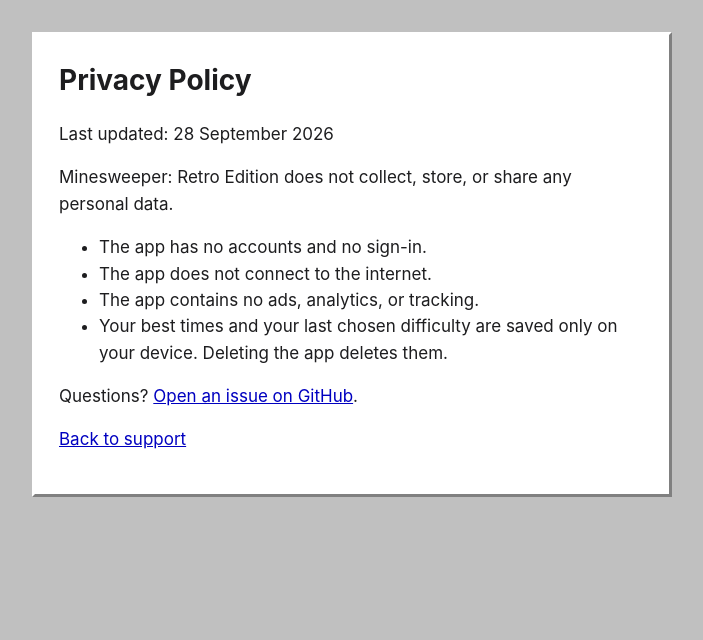
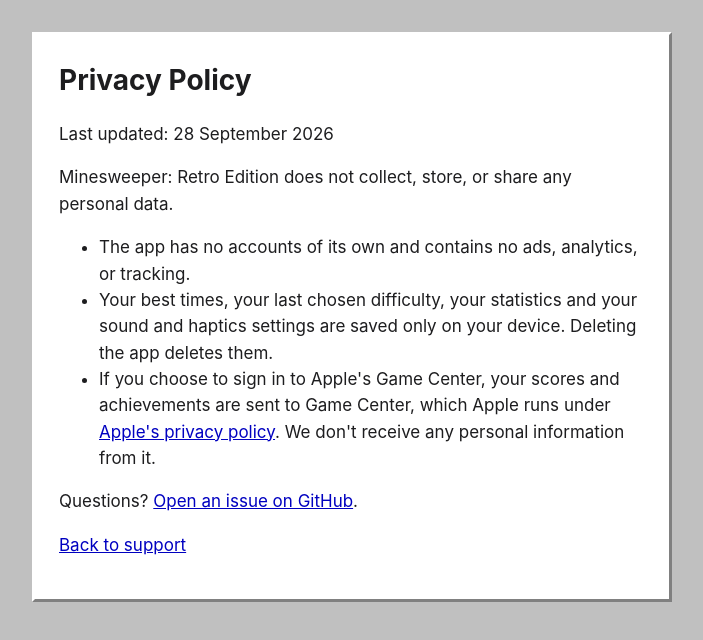
Before and after one commit to feinshoej/minesweeper-classic, a plain HTML site: page privacy.html in a window 1280 px wide. Shown: the whole page, without its empty margins (288-991 px from the left). Drawn offline with Linux system fonts and the light colour scheme.

Commit message:
Privacy and support: Game Center, statistics, sound and haptics settings (version 1.1)

```diff
--- a/privacy.html
+++ b/privacy.html
@@ -12,10 +12,9 @@
 <p>Last updated: 28 September 2026</p>
 <p>Minesweeper: Retro Edition does not collect, store, or share any personal data.</p>
 <ul>
-<li>The app has no accounts and no sign-in.</li>
-<li>The app does not connect to the internet.</li>
-<li>The app contains no ads, analytics, or tracking.</li>
-<li>Your best times and your last chosen difficulty are saved only on your device. Deleting the app deletes them.</li>
+<li>The app has no accounts of its own and contains no ads, analytics, or tracking.</li>
+<li>Your best times, your last chosen difficulty, your statistics and your sound and haptics settings are saved only on your device. Deleting the app deletes them.</li>
+<li>If you choose to sign in to Apple's Game Center, your scores and achievements are sent to Game Center, which Apple runs under <a href="https://www.apple.com/legal/privacy/">Apple's privacy policy</a>. We don't receive any personal information from it.</li>
 </ul>
 <p>Questions? <a href="https://github.com/feinshoej/minesweeper-classic/issues/new">Open an issue on GitHub</a>.</p>
 <p><a href="index.html">Back to support</a></p>
```
Also changed, not shown: index.html (+2 -0 lines).
